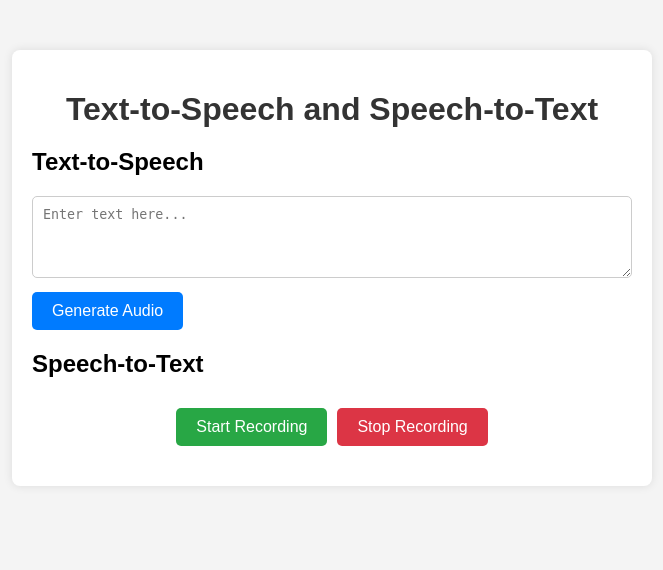
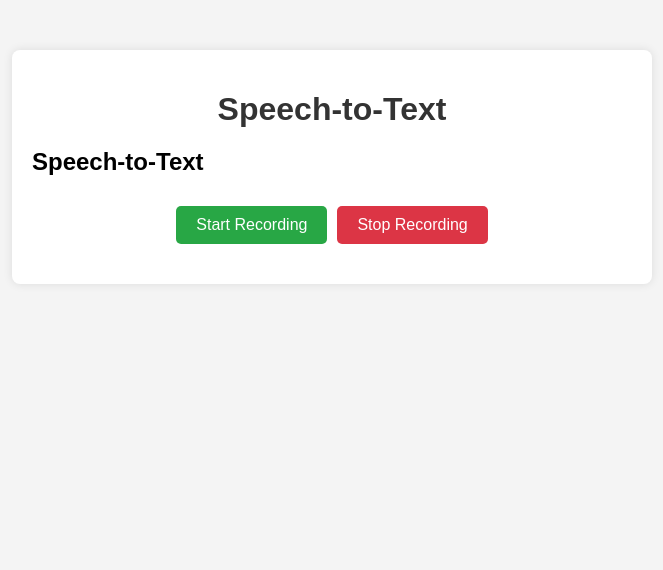
Before and after one commit to Subbu277/C-AI-Speech-AND-Text-Conversions, a Flask app: page / in a window 1280 px wide. Shown: the top 570 px of the page, without its empty margins (308-971 px from the left). Run offline with Flask 3, Linux system fonts and the light colour scheme; parts of the project's set-up code (start-up, migrations or seed data) failed here and were passed over.

Commit message:
removed text-to-speech

```diff
--- a/apis.py
+++ b/apis.py
@@ -7,20 +7,6 @@ texttospeech_api = Blueprint('texttospeech', __name__)
 speechtotext_api = Blueprint('speechtotext_api', __name__)
 health_api = Blueprint('health', __name__)
 ui_api = Blueprint('ui', __name__)
-
-@texttospeech_api.route('/texttospeech', methods=['POST'])
-def texttospeech():
-    if not request.json or 'text' not in request.json:
-        return jsonify({'error': 'No text provided'}), 400
-
-    text = request.json['text']
-    response = text_to_audio(text)
-
-    audio_stream = BytesIO(response.audio_content)
-    audio_stream.seek(0)
-
-    return send_file(audio_stream,mimetype='audio/mpeg',as_attachment=True,download_name='output.mp3')
-
 
 @speechtotext_api.route('/speechtotext', methods=['POST'])
 def audiototext_route():
@@ -40,17 +26,8 @@ def audiototext_route():
 
    audio_content = file.read()
    text = audio_to_text(audio_content)
-
-   return jsonify({'transcription': text})
-
-@speechtotext_api.route('/sentiment', methods=['POST'])
-def sentiment_route():
-    if not request.json or 'text' not in request.json:
-        return jsonify({'error': 'No text provided'}), 400
-
-    text = request.json['text']
-    response = analyze_sentiment(text)
-    return jsonify({'sentiment': response})
+   score = analyze_sentiment(text)
+   return jsonify({'transcription': text,'sentiment':score})
 
 
 
--- a/google_apis.py
+++ b/google_apis.py
@@ -3,6 +3,7 @@ from google.cloud import texttospeech
 from google.cloud import speech_v1 as speech
 from google.cloud import language_v1
 
+google_api_key = os.environ.get('google_api_key')
 
 client_options = {"api_key": google_api_key}
 
--- a/templates/ui.html
+++ b/templates/ui.html
@@ -3,7 +3,7 @@
 <head>
     <meta charset="UTF-8">
     <meta name="viewport" content="width=device-width, initial-scale=1.0">
-    <title>Text-to-Speech and Speech-to-Text</title>
+    <title>Speech-to-Text</title>
     <style>
         body {
             font-family: Arial, sans-serif;
@@ -29,13 +29,6 @@
         }
         .section {
             margin-bottom: 20px;
-        }
-        textarea {
-            width: 100%;
-            padding: 10px;
-            border-radius: 5px;
-            border: 1px solid #ccc;
-            box-sizing: border-box; /* Include padding and border in element's total width and height */
         }
         button {
             background-color: #007bff;
@@ -95,24 +88,7 @@
 </head>
 <body>
     <div class="container">
-        <h1>Text-to-Speech and Speech-to-Text</h1>
-
-        <!-- Text-to-Speech Section -->
-        <div class="section" id="text-to-speech-section">
-            <h2>Text-to-Speech</h2>
-            <textarea id="text-input" rows="4" placeholder="Enter text here..."></textarea>
-            <button onclick="convertTextToSpeech()">Generate Audio</button>
-            <div class="audio-player" id="text-audio-player" style="display: none;">
-                <p>Generated Audio:</p>
-                <audio controls id="audio-output">
-                    Your browser does not support the audio element.
-                </audio>
-            </div>
-            <div id="sentiment-output" class="transcription" style="display: none;">
-                <p>Sentiment Analysis:</p>
-                <p id="sentiment-text"></p>
-            </div>
-        </div>
+        <h1>Speech-to-Text</h1>
 
         <!-- Speech-to-Text Section -->
         <div class="section" id="speech-to-text-section">
@@ -196,10 +172,9 @@
                 if (response.ok) {
                     const data = await response.json();
                     document.getElementById('transcription-text').innerText = data.transcription;
+                    document.getElementById('sentiment-text-transcription').innerText = `Sentiment Score: ${data.sentiment}`;
                     transcriptionDiv.style.display = 'block';
-
-                    // Analyze sentiment for transcription
-                    await analyzeSentiment(data.transcription, 'transcription');
+                    document.getElementById('sentiment-output-transcription').style.display = 'block';
                 } else {
                     alert('Error transcribing audio.');
                 }
@@ -209,72 +184,6 @@
                 loader.style.display = 'none';
             }
         }
-
-        async function convertTextToSpeech() {
-            const text = document.getElementById('text-input').value;
-            if (!text.trim()) {
-                alert('Please enter some text.');
-                return;
-            }
-
-            const loader = document.getElementById('loader');
-            const audioPlayerDiv = document.getElementById('text-audio-player');
-            loader.style.display = 'block';
-
-            try {
-                const response = await fetch('/texttospeech', {
-                    method: 'POST',
-                    headers: {
-                        'Content-Type': 'application/json',
-                    },
-                    body: JSON.stringify({ text: text })
-                });
-
-                if (response.ok) {
-                    const audioBlob = await response.blob();
-                    const audioURL = URL.createObjectURL(audioBlob);
-                    const audioPlayer = document.getElementById('audio-output');
-                    audioPlayer.src = audioURL;
-                    audioPlayerDiv.style.display = 'block';
-
-                    // Analyze sentiment for input text
-                    await analyzeSentiment(text, 'text');
-                } else {
-                    alert('Error generating audio.');
-                }
-            } catch (error) {
-                alert('An error occurred: ' + error.message);
-            } finally {
-                loader.style.display = 'none';
-            }
-        }
-
-        async function analyzeSentiment(text, type) {
-            try {
-                const response = await fetch('/sentiment', {
-                    method: 'POST',
-                    headers: {
-                        'Content-Type': 'application/json',
-                    },
-                    body: JSON.stringify({ text: text })
-                });
-
-                if (response.ok) {
-                    const data = await response.json();
-                    if (type === 'text') {
-                        document.getElementById('sentiment-text').innerText = data.sentiment;
-                        document.getElementById('sentiment-output').style.display = 'block';
-                    } else if (type === 'transcription') {
-                        document.getElementById('sentiment-text-transcription').innerText = data.sentiment;
-                        document.getElementById('sentiment-output-transcription').style.display = 'block';
-                    }
-                } else {
-                    alert('Error analyzing sentiment.');
-                }
-            } catch (error) {
-                alert('An error occurred: ' + error.message);
-            }
-        }
     </script>
 </body>
 </html>
```
Also changed, not shown: 1 other file.
